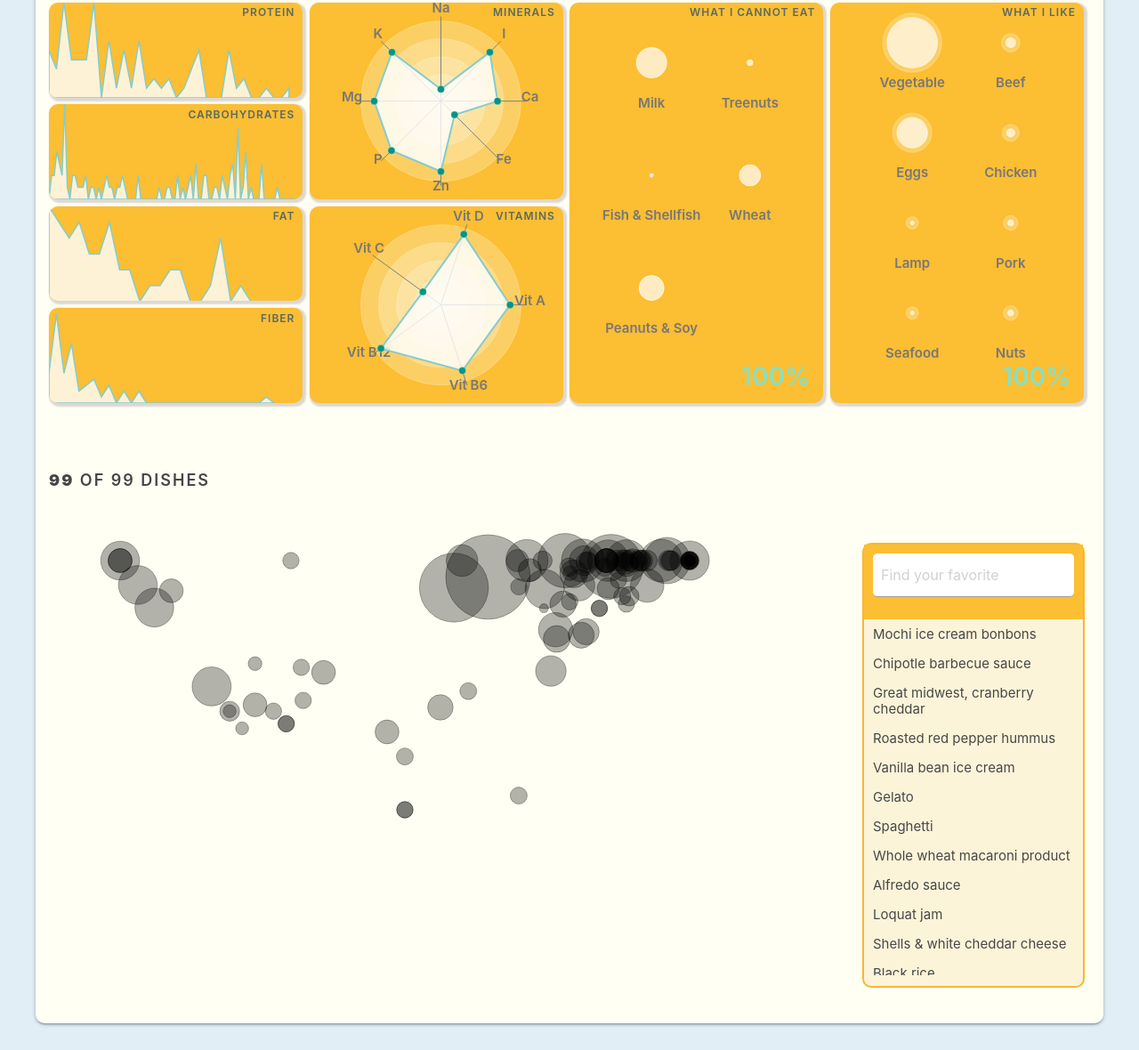
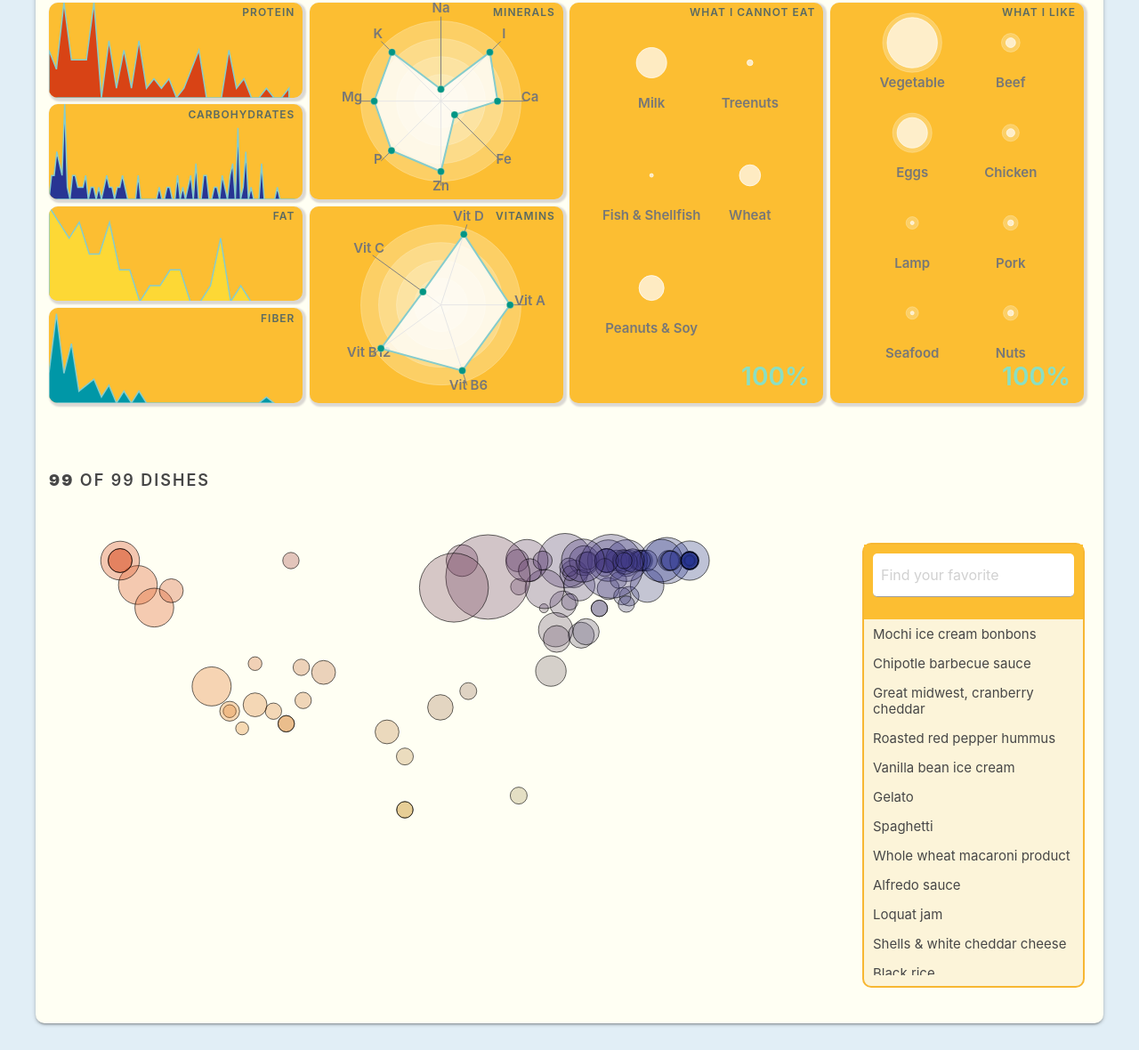
Before and after one commit to chameleonTK/know-your-food, a plain HTML site: page index.html in a window 1280 px wide. Shown: the part 513-1693 px from the top of the page at 89% size. Drawn offline with nearby package versions, Linux system fonts and the light colour scheme.

Commit message:
add coloor

```diff
--- a/AreaChart.js
+++ b/AreaChart.js
@@ -48,7 +48,7 @@ var AreaChart = function(domSelection, data, key) {
 
     this.svg.append("path")
     .datum(_dist)
-    .attr("fill", "rgba(255, 255, 255, 0.8)")
+    .attr("fill", conf.color[key])
     .attr("stroke", "#86cccc")
     .attr("stroke-width", 1.5)
     .attr("d", d3.area()
--- a/DesignApp.js
+++ b/DesignApp.js
@@ -33,8 +33,10 @@ DesignApp.prototype.visualize = function(data, options) {
         });
     }
 
-    var caloriesChart = new PieChart("#chart-calories", _data, {innerRadius: 40, innerText:true})
+    var caloriesChart = new PieChart("#chart-calories", _data, {innerRadius: 40, innerText:true, opacity:0.5})
     var proportionChart = new PieChart("#chart-proportion", _data, {})
+
+    options["opacity"] = 0.9;
     var nutrientsChart = new ScaleChart("#chart-nutrients-detail", _data, options)
 
     PubSub.subscribe('open-detail', function(msg, newdata) {
@@ -53,7 +55,8 @@ DesignApp.prototype.visualize = function(data, options) {
         _dom.append(del)
         $("#food-tag-list > ul").append(_dom);
 
-        newdata.color = getRandomColor()
+        console.log(newdata)
+        // newdata.color = getRandomColor()
         newdata.id = id;
 
         console.log(id)
--- a/PieChart.js
+++ b/PieChart.js
@@ -14,6 +14,7 @@ var PieChart = function(domSelection, data, options) {
 
 
     function draw(newdata, fn) {
+        console.log(newdata)
         var _radius = 80;
 
         var _pie = d3.pie()
@@ -22,20 +23,21 @@ var PieChart = function(domSelection, data, options) {
             });
 
         var _pieData = _pie(d3.entries(newdata));
-        //shape helper to build arcs
         var _arc = d3.arc()
             .innerRadius(_innerRadius)
             .outerRadius(_radius)
 
-        //build the pie chart
+        this.svg.selectAll(".pie-path").remove();
+        // console.log(this.svg.selectAll("g").selectAll("path"), this.svg.selectAll("g"))
         this.svg.selectAll("g")
             .data(_pieData)
             .enter()
             .append("path")
+            .attr("class", "pie-path")
             .attr("d", _arc)
             .attr("fill", (d, i) => {
                 return d.data.value.color
-            })
+            }).style("opacity", options.opacity)
 
         if (options.innerText) {
 
--- a/TernaryPlot.js
+++ b/TernaryPlot.js
@@ -16,6 +16,18 @@ var TernaryPlot = function (domSelection, data, options) {
     // 	[width-marginLeft, height-marginTop], //b
     //     [(width*0.5), 0+marginTop]
     // ];
+
+    var corners = [
+        [0 + marginLeft, 0 + marginTop],
+        [width - marginLeft, 0 + marginTop],
+        [(width * 0.5), height - marginTop],
+    ];
+
+    var colorCorners = [
+        hexToRgb(conf.color.protein),
+        hexToRgb(conf.color.carbohydrate),
+        hexToRgb(conf.color.fat),
+    ];
 
     var nutritients = [
         // "protein",
@@ -56,12 +68,6 @@ var TernaryPlot = function (domSelection, data, options) {
         iodine: "I",
     };
 
-    var corners = [
-        [0 + marginLeft, 0 + marginTop],
-        [width - marginLeft, 0 + marginTop],
-        [(width * 0.5), height - marginTop],
-    ];
-
     this.svg = d3.select(domSelection)
         .append("svg")
         .attr("width", width)
@@ -69,6 +75,15 @@ var TernaryPlot = function (domSelection, data, options) {
         .append("g")
 
 
+    //credit: https://stackoverflow.com/questions/5623838/rgb-to-hex-and-hex-to-rgb
+    function hexToRgb(hex) {
+        var result = /^#?([a-f\d]{2})([a-f\d]{2})([a-f\d]{2})$/i.exec(hex);
+        return result ? {
+            r: parseInt(result[1], 16),
+            g: parseInt(result[2], 16),
+            b: parseInt(result[3], 16)
+        } : null;
+    }
 
     function coord(arr) {
         var a = arr[0], b = arr[1], c = arr[2];
@@ -96,6 +111,16 @@ var TernaryPlot = function (domSelection, data, options) {
                 return { coord: null };
             }
 
+            var colorR = parseInt(colorCorners[0].r*(d.protein/sum) + colorCorners[1].r*(d.carbohydrate/sum) + colorCorners[2].r*(d.fat/sum));
+            var colorG = parseInt(colorCorners[0].g*(d.protein/sum) + colorCorners[1].g*(d.carbohydrate/sum) + colorCorners[2].g*(d.fat/sum));
+            var colorB = parseInt(colorCorners[0].b*(d.protein/sum) + colorCorners[1].b*(d.carbohydrate/sum) + colorCorners[2].b*(d.fat/sum));
+
+            if (colorR > 225) colorR = 225;
+            if (colorG > 225) colorG = 225;
+            if (colorB > 225) colorB = 225;
+
+            d.color = "rgb("+colorR+","+colorG+","+colorB+")";
+
             var o = {
                 protein: d.protein * 100.0 / sum,
                 carbohydrate: d.carbohydrate * 100.0 / sum,
@@ -103,12 +128,14 @@ var TernaryPlot = function (domSelection, data, options) {
                 coord: coord([d.protein * 100.0 / sum, d.carbohydrate * 100.0 / sum, d.fat * 100.0 / sum]),
                 serving_size: d.serving_size,
                 name: d.name,
+                color: d.color,
                 raw: d,
             };
 
             _.forEach(nutritients, (n) => {
                 o[n] = d[n];
             })
+
 
             return o;
 
@@ -139,6 +166,7 @@ var TernaryPlot = function (domSelection, data, options) {
 
         vm._ele.append("circle")
             .attr("class", "ternaryplot_circles")
+            .style("fill", (d) => d.color)
             .attr('r', (d) => vm._scale(d.serving_size))
 
         vm._ele.append("text")
@@ -147,7 +175,7 @@ var TernaryPlot = function (domSelection, data, options) {
             .text((d) => _.capitalize(d.name))
             .style("font-size", "10px")
             .attr("class", "tootip")
-            .style("fill", "red")
+            .style("fill", "#343838")
             .style('display', "none")
             .style("pointer-events", "visibleStroke")
     }
@@ -200,7 +228,7 @@ var TernaryPlot = function (domSelection, data, options) {
                 .attr('y1', (n, i) => 0)
                 .attr('x2', (n, i) => _x[i](d[n]) * Math.cos(_phi + Math.PI * 2 * i / _nutri.length))
                 .attr('y2', (n, i) => _x[i](d[n]) * Math.sin(_phi + Math.PI * 2 * i / _nutri.length))
-                .attr('stroke', "#fff")
+                .attr('stroke', "#474747")
                 .attr('stroke-width', 2);
 
             _g.selectAll("circle")
@@ -210,6 +238,7 @@ var TernaryPlot = function (domSelection, data, options) {
                 .attr('r', (n, i) => 10)
                 .attr('cx', (n, i) => _x[i](d[n]) * Math.cos(_phi + Math.PI * 2 * i / _nutri.length))
                 .attr('cy', (n, i) => _x[i](d[n]) * Math.sin(_phi + Math.PI * 2 * i / _nutri.length))
+                .style("fill", (n, i) => conf.color[n])
 
             _g.selectAll("text")
                 .data(_nutri)
@@ -218,7 +247,7 @@ var TernaryPlot = function (domSelection, data, options) {
                 .attr('dx', (n, i) => _x[i](d[n]) * Math.cos(_phi + Math.PI * 2 * i / _nutri.length))
                 .attr('dy', (n, i) => _x[i](d[n]) * Math.sin(_phi + Math.PI * 2 * i / _nutri.length))
                 .text((n, i) => nutr_names[n])
-                .style("fill", "red")
+                .style("fill", "#343838")
 
         } else {
             _ready = true;
--- a/custom.css
+++ b/custom.css
@@ -13,6 +13,7 @@ h1{
 .filter-area .chartContainer{
     min-height: 96px;
     cursor: pointer;
+    /* background-color: white; */
 }
 
 .filter-area .nutrients .chartContainer{
@@ -105,3 +106,7 @@ h1{
 .ter-circle.selected circle{
     fill-opacity: 1;
 }
+
+.ternaryplot_circles{
+    stroke-opacity: 0.6;
+}
--- a/index.html
+++ b/index.html
@@ -205,26 +205,27 @@
     <script type="text/javascript" src="IntakeData.js"></script>
 
     <script type="text/javascript">
+
         var conf = {
             color: {
-                protein: "red",
-                carbohydrate: "blue",
-                fat: "green",
-                fiber: "red",
-                vitamin_A: "red",
-                vitamin_B6: "red",
-                vitamin_B12: "red",
-                vitamin_C: "red",
-                vitamin_D: "red",
-                calcium: "red",
-                iron: "red",
-                zinc: "red",
-                phosphorus: "red",
-                magnesium: "red",
-                potassium: "red",
-                sodium: "red",
-                // chloride: "red",
-                iodine: "red",
+                protein: "#d84315",
+                carbohydrate: "#283593",
+                fat: "#fdd835",
+                fiber: "#0097a7",
+                vitamin_A: "#4fc3f7",
+                vitamin_B6: "#1565c0",
+                vitamin_B12: "#7f9eb2",
+                vitamin_C: "#008c9e",
+                vitamin_D: "#343838",
+
+                calcium: "#a8dba8",
+                iron: "#79bd9a",
+                zinc: "#3b8686",
+                phosphorus: "#aed581",
+                magnesium: "#8bc34a",
+                potassium: "#689f38",
+                sodium: "#388e3c",
+                iodine: "#1b5e20",
             }
         }
         $(function() {
```
